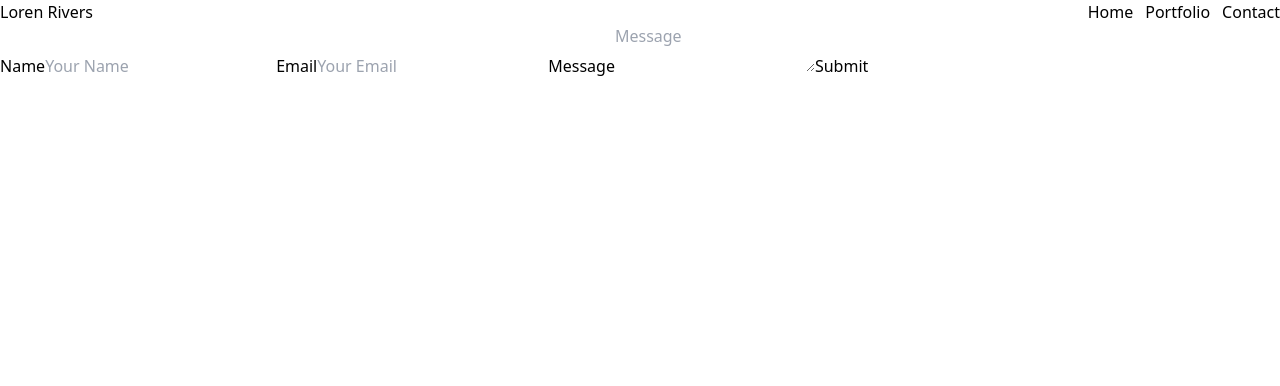
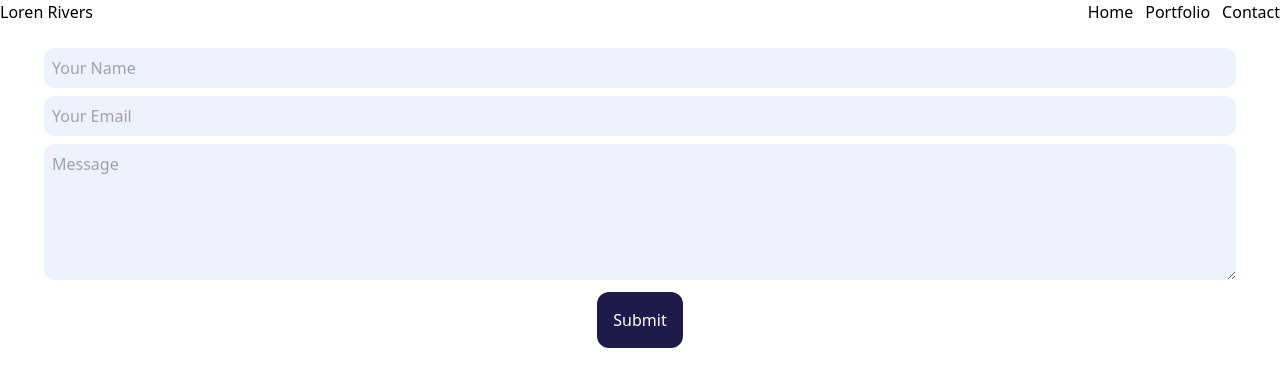
Before and after one commit to lorenrivers/portfolio-website, a React (Vite) app: page /contact in a window 1280 px wide. Shown: the top 386 px of the page. Built offline with nearby package versions, Linux system fonts and the light colour scheme.

Commit message:
updated contact form handleSubmit function and applied initial styling to form

```diff
--- a/src/Components/ContactForm.jsx
+++ b/src/Components/ContactForm.jsx
@@ -1,35 +1,72 @@
 import emailjs from "@emailjs/browser";
-import { useRef } from "react";
+import { useState } from "react";
 
 export default function ContactForm() {
-  const form = useRef();
+  const [name, setName] = useState("");
+  const [email, setEmail] = useState("");
+  const [message, setMessage] = useState("");
 
-  const sendEmail = (e) => {
+  const handleSubmit = (e) => {
     e.preventDefault();
 
+    const serviceId = "service_h3lj3rk";
+    const templateId = "template_1nalism";
+    const publicKey = "pReQoce0qBNkPR37-";
+
+    const templateParams = {
+      user_name: name,
+      user_email: email,
+      message: message,
+    };
+
     emailjs
-      .sendForm("service_h3lj3rk", "template_1nalism", form.current, {
-        publicKey: "pReQoce0qBNkPR37-",
+      .send(serviceId, templateId, templateParams, publicKey)
+      .then((response) => {
+        console.log("Email sent succesfully.", response);
+        setName("");
+        setEmail("");
+        setMessage("");
       })
-      .then(
-        () => {
-          console.log("SUCCESS!");
-        },
-        (error) => {
-          console.log("FAILED...", error.text);
-        }
-      );
+      .catch((error) => {
+        console.error("Error sending email:", error);
+      });
   };
 
   return (
-    <form ref={form} onSubmit={sendEmail}>
-      <label>Name</label>
-      <input type="text" name="user_name" placeholder="Your Name" required />
-      <label>Email</label>
-      <input type="email" name="user_email" placeholder="Your Email" required />
-      <label>Message</label>
-      <textarea name="message" placeholder="Message" required />
-      <button type="submit">Submit</button>
+    <form onSubmit={handleSubmit} className="flex flex-col px-10 py-5">
+      <input
+        type="text"
+        placeholder="Your Name"
+        value={name}
+        onChange={(e) => setName(e.target.value)}
+        className="bg-indigo-50 p-2 rounded-xl m-1"
+        required
+      />
+      <input
+        type="email"
+        placeholder="Your Email"
+        value={email}
+        onChange={(e) => setEmail(e.target.value)}
+        className="bg-indigo-50 p-2 rounded-xl m-1"
+        required
+      />
+
+      <textarea
+        rows="5"
+        cols="40"
+        type="text"
+        placeholder="Message"
+        value={message}
+        onChange={(e) => setMessage(e.target.value)}
+        className="bg-indigo-50 p-2 rounded-xl m-1"
+        required
+      />
+      <button
+        type="submit"
+        className="bg-indigo-950 text-white p-4 w-fit self-center rounded-xl m-2 hover:bg-indigo-950/75"
+      >
+        Submit
+      </button>
     </form>
   );
 }
--- a/src/Components/HomePage.jsx
+++ b/src/Components/HomePage.jsx
@@ -38,6 +38,12 @@ export default function HomePage() {
       <section>{/* Project Overview Section */}</section>
 
       <section>
+        {/* Contact Section */}
+        <h2 className="px-10 pt-10">Contact Me</h2>
+        <p className="px-10 py-5">
+          I&apos;m happy to hear any feedback on my projects, or open to
+          collaboration on work. Drop me a message below to chat!
+        </p>
         <ContactForm />
       </section>
     </div>
```
